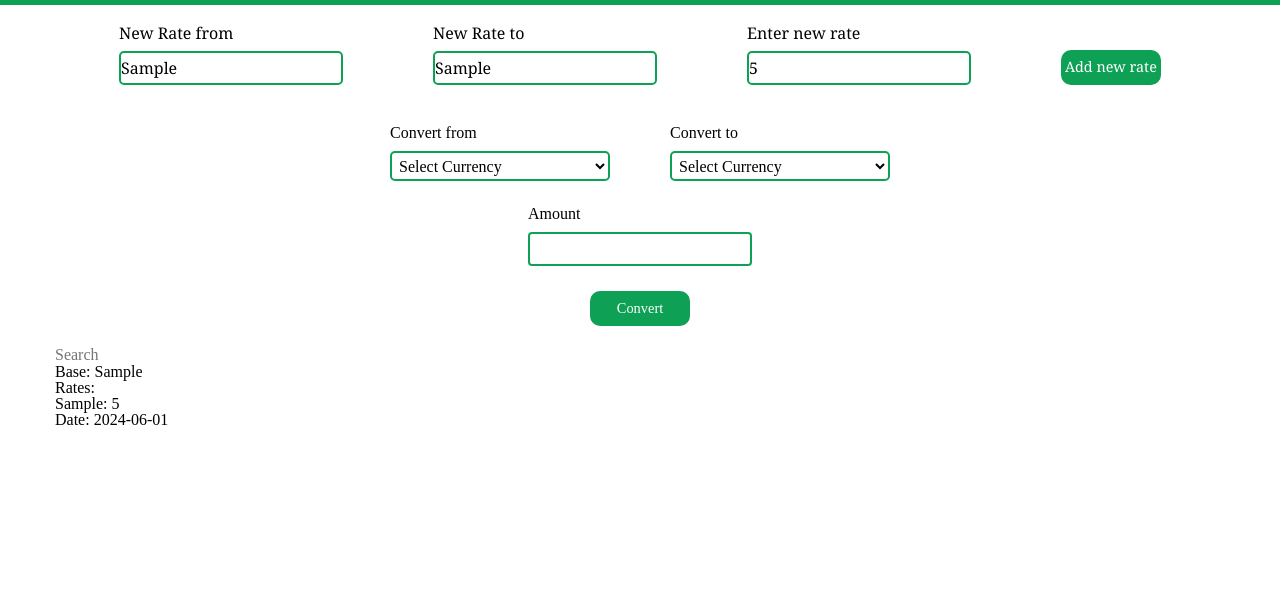
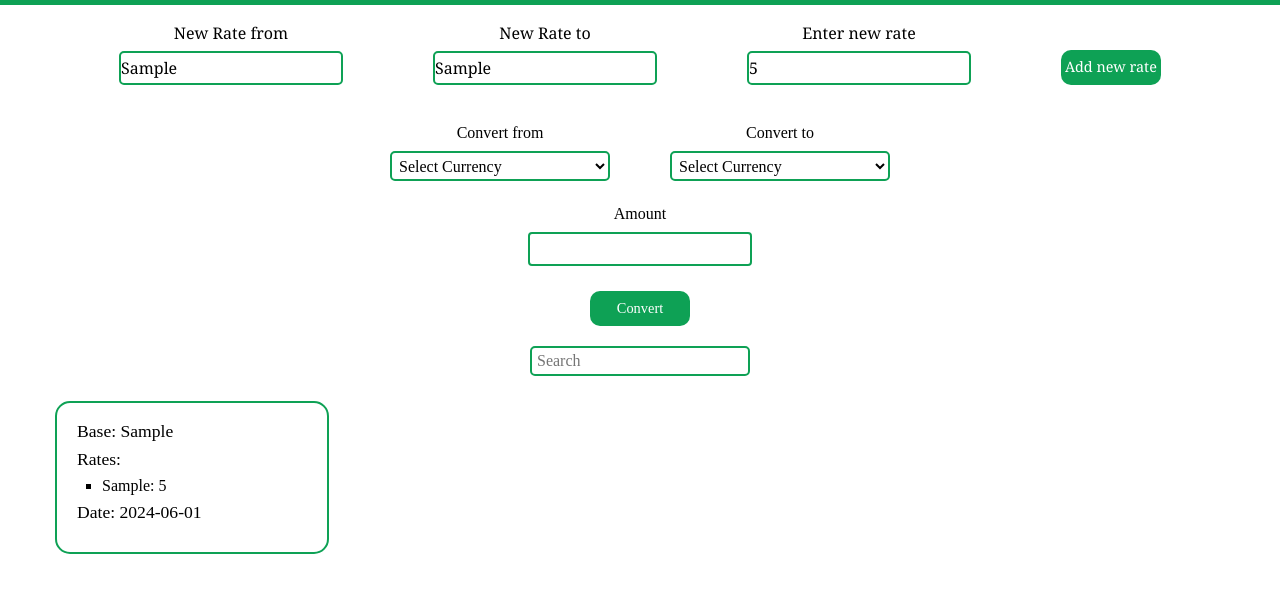
Before and after one commit to tonevrav/currency-converter, a plain HTML site: page index.html in a window 1280 px wide. Both pictures are taken after typing "Sample", "Sample", "5" into the empty fields and a click on the button "Add new rate". Shown: the part 60-652 px from the top of the page. Drawn offline with nearby package versions, Linux system fonts and the light colour scheme; files that its build step writes are made by us from their sources.

Commit message:
Added simple structure sass folder

```diff
--- a/sass/components/_components.scss
+++ b/sass/components/_components.scss
@@ -1,3 +1,4 @@
 @import "./header";
 @import "./add-rate";
 @import "./convert";
+@import "./grid";
--- a/sass/components/_convert.scss
+++ b/sass/components/_convert.scss
@@ -49,3 +49,11 @@
     display: block;
     margin: 0 auto;
 }
+
+.convert__message {
+    color: $accentColor;
+    font-size: 1.2rem;
+    text-align: center;
+
+    margin: 25px 0;
+}
--- /dev/null
+++ b/sass/components/_grid.scss
@@ -0,0 +1,49 @@
+@import "../utils/variables";
+
+.grid__container {
+    display: grid;
+    grid-template-columns: repeat(4, 1fr);
+    gap: 25px;
+}
+
+.grid__item {
+    border: 2px solid $accentColor;
+    padding: 20px;
+    border-radius: 15px;
+    text-align-last: left;
+}
+
+.grid__item p {
+    font-size: 1.1rem;
+
+    margin-bottom: 10px;
+}
+
+.grid__item ul {
+    list-style-type: square;
+    margin-left: 25px;
+    margin-bottom: 10px;
+}
+
+.grid__item ul li {
+    margin-bottom: 10px;
+}
+
+.grid__search {
+    border: 2px solid $accentColor;
+    height: 30px;
+    width: 220px;
+    border-radius: 5px;
+    text-indent: 5px;
+
+    margin-bottom: 25px;
+}
+
+.grid__search-button {
+    height: 30px;
+    width: 60px;
+    border-radius: 10px;
+    margin-left: 10px;
+    background-color: $accentColor;
+    color: white;
+}
--- a/sass/utils/_container.scss
+++ b/sass/utils/_container.scss
@@ -2,4 +2,5 @@
     max-width: 1170px;
     padding: 0 15px;
     margin: 0 auto;
+    text-align: center;
 }
```
